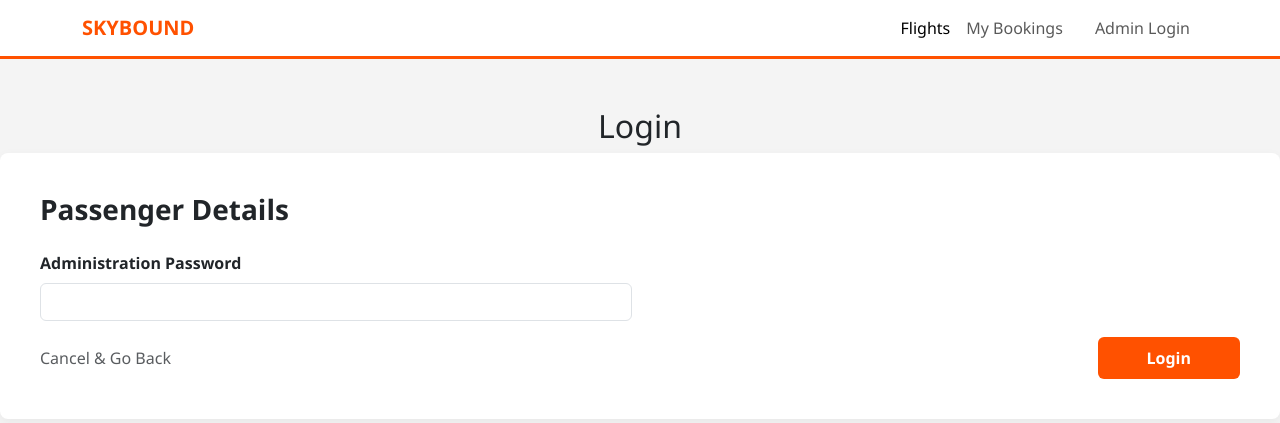
After one commit to palmenapedare/10DGT-Semester2, a Flask app: page /adminlogin in a window 1280 px wide. The commit adds this page. Shown: the top 423 px of the page. Run offline with Flask 3, Linux system fonts and the light colour scheme.

Commit message:
admin login successful via adminlogin.html and decorator, close #17

```diff
--- a/booking/app.py
+++ b/booking/app.py
@@ -48,6 +48,13 @@ def get_all_passengers():
     db_passengers = conn.execute(passengers_query).fetchall()
     conn.close()
     return db_passengers #!!!!! fix
+
+def login_required(function):
+    def secure_function(*args, **kwargs):
+        if "password" not in session:
+            return redirect(url_for("adminlogin"))
+        return function()
+    return secure_function
 
 @app.route('/') ##'/' == homepage/dashboard #function sitting under route loads when go to route. when sitting by itself (see above), tool to use when needed
 def index():
@@ -235,7 +242,20 @@ def myflights():
     conn.close()
     return render_template('myflights.html', flights=flights)
 
+@app.route('/adminlogin', methods=['GET', 'POST'])
+def adminlogin():
+    if request.method == 'POST':
+        password = request.form.get('password')
+        if password == adminpassword:
+            session["password"] = password
+            return redirect('/admin')
+        else:
+            return render_template('adminlogin.html', error="Incorrect password. Please try again.")
+    else:
+        return render_template('adminlogin.html', error=None)
+
 @app.route('/admin')
+@login_required
 def admin():
     passengers = get_all_passengers()
     conn = get_db_connection()
@@ -269,4 +289,4 @@ def admin():
     return render_template('admin.html', flights=flights, passengers=passengers, flight_quantity=flight_quantity, passengers_booked=passengers_booked, profit_earned=profit_earned, booking_ids=booking_ids)
 
 if __name__ == '__main__':
-    app.run(debug=True, port=8000)
+    app.run(debug=True, port=8000) #added port as error was happening and keeping it consistent fixed it. don't know why
--- /dev/null
+++ b/booking/templates/adminlogin.html
@@ -0,0 +1,54 @@
+<!DOCTYPE html>
+<html lang="en">
+<head>
+    <meta charset="UTF-8">
+    <meta name="viewport" content="width=device-width, initial-scale=1.0">
+    <title>Login Page</title>
+    <link href="https://cdn.jsdelivr.net/npm/bootstrap@5.3.0/dist/css/bootstrap.min.css" rel="stylesheet">
+    <style>
+        :root { --jetstar-orange: #ff5100; --bg-light: #f4f4f4; }
+        body { background-color: var(--bg-light); font-family: 'Segoe UI', Roboto, sans-serif; }
+        .navbar { background-color: white; border-bottom: 3px solid var(--jetstar-orange); }
+        .booking-box { background: white; padding: 40px; border-radius: 8px; box-shadow: 0 4px 12px rgba(0,0,0,0.05); }
+        .btn-orange { background-color: var(--jetstar-orange); color: white; font-weight: bold; }
+        .btn-orange:hover { background-color: #e64900; color: white; }
+    </style>
+</head>
+<body>
+
+<nav class="navbar navbar-expand-lg navbar-light sticky-top">
+    <div class="container">
+        <a class="navbar-brand fw-bold" href="/" style="color: var(--jetstar-orange);">SKYBOUND</a>
+        <div class="navbar-nav ms-auto">
+            <a class="nav-link active" href="/">Flights</a>
+            <a class="nav-link" href="/myflights">My Bookings</a>
+            <a class="nav-link btn btn-outline-dark ms-lg-3" href="/admin">Admin Login</a>
+        </div>
+    </div>
+</nav>
+
+<h2 class="text-center mt-5">Login</h2>
+    <div class="booking-box">
+        <h3 class="mb-4 fw-bold">Passenger Details</h3>
+
+            {% if error %}
+                <div class="alert alert-danger">{{ error }}</div>
+            {% endif %}
+
+            <form method="POST">
+                <div class="row g-3 mb-3">
+                    <div class="col-md-6">
+                        <label class="form-label fw-bold">Administration Password</label>
+                        <input type="password" class="form-control" name="password" autocomplete="current-password">
+                    </div>
+                </div>
+                <div class="d-flex justify-content-between align-items-center">
+                    <a href="/" class="text-decoration-none text-muted">Cancel & Go Back</a>
+                    <button type="submit" class="btn btn-orange px-5 py-2">Login</button>
+                </div>
+            </form>
+        </div>
+
+
+</body>
+</html>
--- a/booking/templates/index.html
+++ b/booking/templates/index.html
@@ -26,7 +26,7 @@
             <a class="nav-link active" href="/login">Login</a>
             <a class="nav-link active" href="/logout">Logout</a>
             <a class="nav-link" href="/myflights">My Bookings</a>
-            <a class="nav-link btn btn-outline-dark ms-lg-3" href="/admin">Admin Login</a>
+            <a class="nav-link btn btn-outline-dark ms-lg-3" href="/adminlogin">Admin Login</a>
         </div>
     </div>
 </nav>
```
